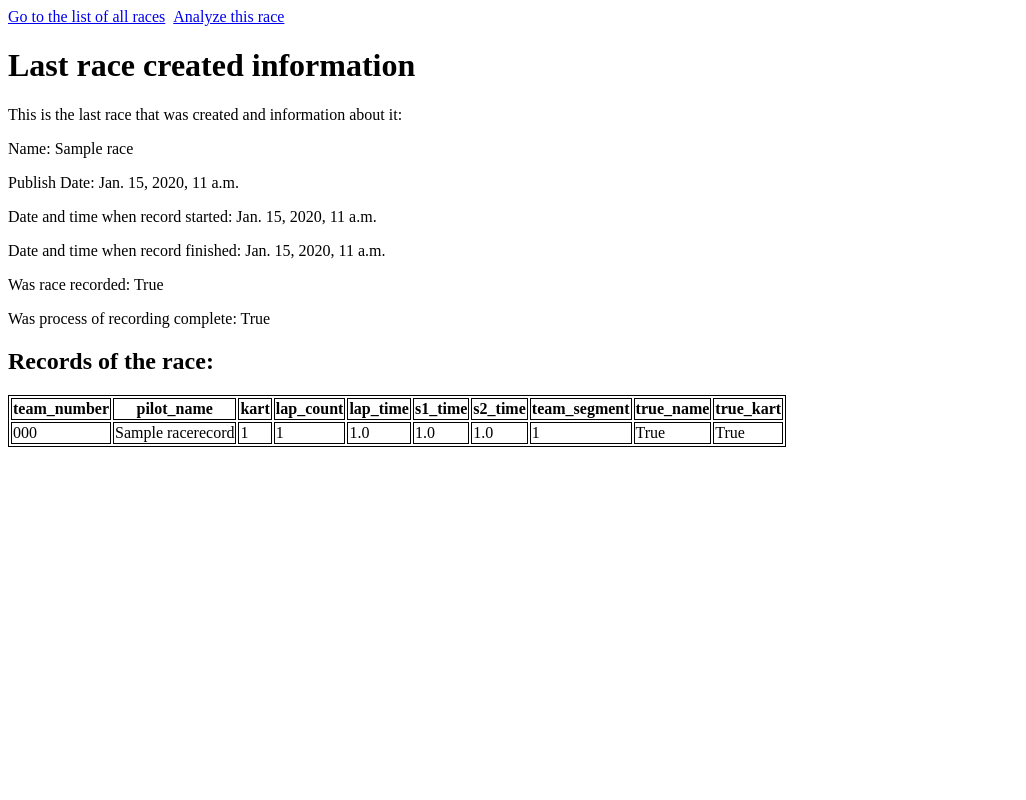
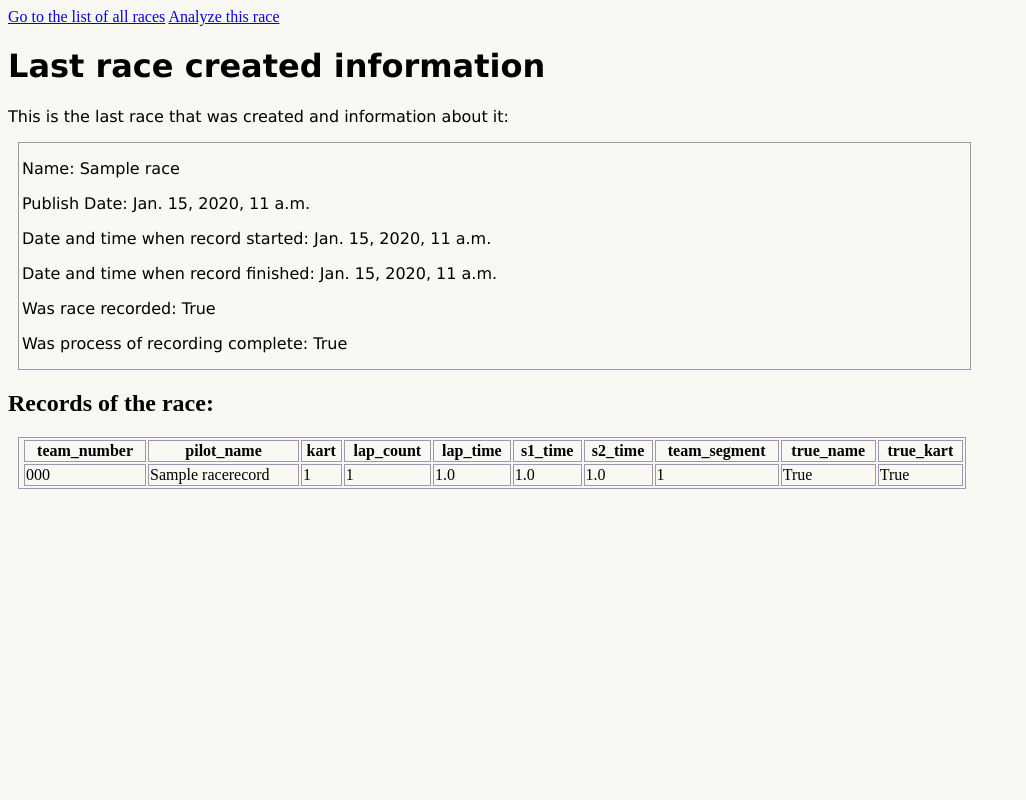
Before and after one commit to GawarWawar/karting_app, a Django app: page /recorder/ in a window 1280 px wide. Shown: the whole page, without its empty margins (0-1026 px from the left). Run offline with Django 4.2, Linux system fonts and the light colour scheme; tables that the repository leaves empty hold one stand-in row (values such as "Sample post"); parts of the project's set-up code (start-up, migrations or seed data) failed here and were passed over.

Commit message:
added css to page specific templates

```diff
--- /dev/null
+++ b/karting_site/recorder/static/style.css
@@ -0,0 +1,44 @@
+body {
+    background-color: rgb(250, 248, 242);
+}
+
+:root {
+  --border_color: rgba(120, 106, 148, 0.689);
+}
+
+h1 {
+  font-family: verdana;
+
+}
+
+p {
+  font-family: verdana;
+}
+
+th, td  {
+  border: 1px solid;
+  border-color: var(--border_color);
+}
+
+table.full_width {
+  width: 100%;
+}
+
+div.white_back{
+  background-color: whitesmoke;
+  width: 100%
+}
+
+.section {
+  width: 100%;
+  margin: 10px;
+  padding-left: 3px;
+  border: 1px solid;
+  border-color: var(--border_color);
+}
+
+@media (min-width: 1080px) {
+  .section {
+    width: 75%;
+  }
+}
--- a/karting_site/recorder/templates/index.html
+++ b/karting_site/recorder/templates/index.html
@@ -1,27 +1,31 @@
+{% load static %}
 <html>
-
-
-<style>
-    table, th, td {
-      border:1px solid black;
-    }
-</style>
+  <head>
+    <link rel="stylesheet" type="text/css" href="{% static 'style.css' %}" />
+  </head>
   <body>
-    <a href="{%url 'recorder:races' %}">Go to the list of all races</a>&#160&#160<a href="{%url 'analyzer:analyze_race' last_race.id%}">Analyze this race</a>
+    <a href="{%url 'recorder:races' %}">Go to the list of all races</a>
+    <a href="{%url 'analyzer:analyze_race' last_race.id%}">Analyze this race</a>
     <h1>Last race created information</h1>
     {%if last_race%}
-        <p>
-            This is the last race that was created and information about it:
-        </p>
+    <p>This is the last race that was created and information about it:</p>
+    <div class="section">
       <p>Name: {{last_race.name_of_the_race}}</p>
       <p>Publish Date: {{last_race.publish_date}}</p>
-            <p>Date and time when record started: {{last_race.date_record_started}}</p>
-            <p>Date and time when record finished: {{last_race.date_record_finished}}</p>
+      <p>
+        Date and time when record started: {{last_race.date_record_started}}
+      </p>
+      <p>
+        Date and time when record finished: {{last_race.date_record_finished}}
+      </p>
       <p>Was race recorded: {{last_race.is_recorded}}</p>
-            <p>Was process of recording complete: {{last_race.was_recorded_complete}}</p>
+      <p>
+        Was process of recording complete: {{last_race.was_recorded_complete}}
+      </p>
+    </div>
     <h2>Records of the race:</h2>
     {% if records_of_the_last_race %}
-        <table>
+    <table class="section">
       <tr>
         <th>team_number</th>
         <th>pilot_name</th>
@@ -38,7 +42,7 @@
       <tr>
         <td>{{records_for_race.team_number}}</td>
         <td>{{records_for_race.pilot_name}}</td>
-                <td>{{records_for_race.kart}} </td>
+        <td>{{records_for_race.kart}}</td>
         <td>{{records_for_race.lap_count}}</td>
         <td>{{records_for_race.lap_time}}</td>
         <td>{{records_for_race.s1_time}}</td>
@@ -50,12 +54,9 @@
       {% endfor %}
     </table>
     {% else %}
-        <p>There are no records for this race </p>
-        {% endif %}
-    {%else%}
-    <p>There was not created any race. Ask admin to create first race </p>
+    <p>There are no records for this race</p>
+    {% endif %} {%else%}
+    <p>There was not created any race. Ask admin to create first race</p>
     {%endif%}
   </body>
-
-
 </html>
```
Also changed, not shown: karting_site/analyzer/templates/analyzer.html (+6 -10 lines), karting_site/recorder/templates/races.html (+13 -13 lines), karting_site/recorder/templates/races_records.html (+9 -9 lines). Lines whose indentation alone changed are shown as unchanged.
